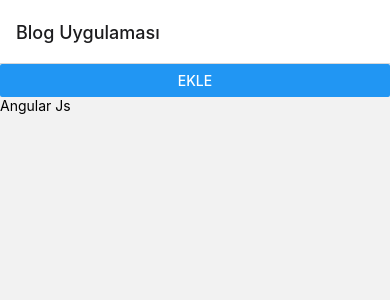
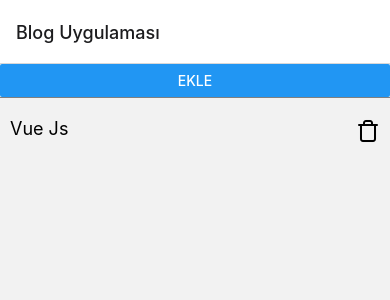
Before and after one commit to ycihan0/blog, a React Native app: screen /Index in a window 390 px wide. Both pictures are taken after a click on the button "EKLE". Shown: the top 300 px of the page. Built offline with nearby package versions, Linux system fonts and the light colour scheme.

Commit message:
IndexScreen  CSS

```diff
--- a/context/BlogContext.js
+++ b/context/BlogContext.js
@@ -4,7 +4,7 @@
 const blogReducer = (state, action) => {
   switch (action.type) {
     case 'add_blogpost':
-      return [...state, { title: 'Angular Js' }];
+      return [...state, { title: 'Vue Js' }];
     default:
       return state;
   }
--- a/context/createDataContext.js
+++ b/context/createDataContext.js
@@ -1,4 +1,5 @@
 import React, { useReducer } from 'react';
+
 
 export default (reducer, actions, initialState) => {
   const Context = React.createContext();
--- a/screens/IndexScreen.js
+++ b/screens/IndexScreen.js
@@ -1,6 +1,7 @@
-import { StyleSheet, Text, View, FlatList, Button } from 'react-native';
-import React, { useContext } from 'react';
-import { Context } from '../context/BlogContext';
+import { StyleSheet, Text, View, FlatList, Button } from "react-native";
+import React, { useContext } from "react";
+import { Context } from "../context/BlogContext";
+import Feather from "@expo/vector-icons/Feather";
 
 export default function IndexScreen() {
   const { state, addBlogPost } = useContext(Context);
@@ -12,11 +13,28 @@
         data={state}
         keyExtractor={(blogPost) => blogPost.title}
         renderItem={({ item }) => {
-          return <Text>{item.title}</Text>;
+          return (
+            <View style={styles.row}>
+              <Text style={styles.title}>{item.title}</Text>
+              <Feather name="trash" size={24} color="black" />
+            </View>
+          );
         }}
       />
     </View>
   );
 }
 
-const styles = StyleSheet.create({});
+const styles = StyleSheet.create({
+  row: {
+    flexDirection: "row",
+    justifyContent: "space-between",
+    borderTopWidth: 1,
+    paddingHorizontal: 10,
+    paddingVertical: 20,
+    borderColor: "gray",
+  },
+  title: {
+    fontSize: 18,
+  },
+});
```
